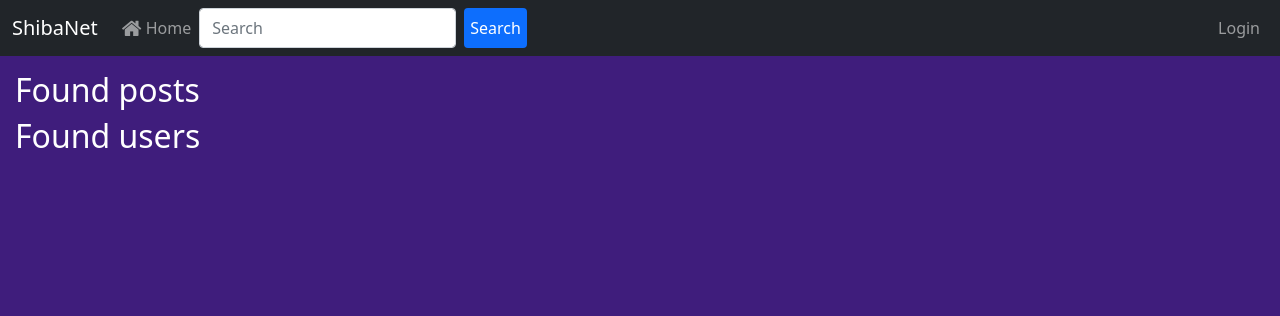
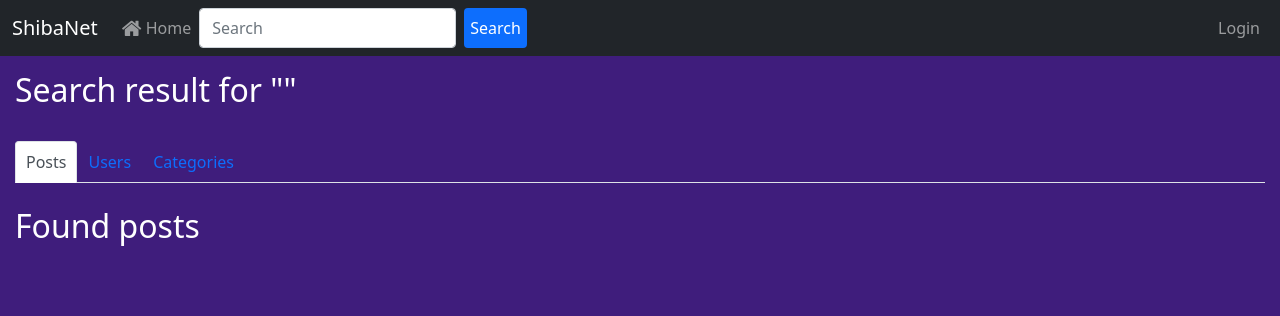
Before and after one commit to redpenguinyt/ShibaNet, a Flask app: page /search in a window 1280 px wide. Shown: the top 316 px of the page. Run offline with Flask 2, Linux system fonts and the light colour scheme; data that the repository does not hold is empty; some libraries are stand-ins or nearby versions.

Commit message:
improved security, search improvements

```diff
--- a/main.py
+++ b/main.py
@@ -30,7 +30,7 @@ def search():
 	query = request.args["search"] if "search" in request.args else ""
 
 	found_posts = mongo.db.posts.find({ "$text": { "$search": query }}).sort('timestamp', DESCENDING)
-	found_users = mongo.db.users.find({ "$text": { "$search": query }})
+	found_users = mongo.db.users.find({ "$text": { "$search": query }}, projection={"password": False,"_id": False, "email": False})
 
 	return render_template(
 		"search.html",
@@ -325,7 +325,7 @@ def view_user(username):
 			return redirect(url_for("view_user", username=session["username"]))
 
 	users = mongo.db.users
-	user = users.find_one({"name": username})
+	user = users.find_one({"name": username}, projection={"password": False,"_id": False, "email": False})
 	if not user:
 		return render_template("message.html",title="404",body="That user doesn't exist", notifs=user_notifs), 404
 
--- a/templates/search.html
+++ b/templates/search.html
@@ -1,14 +1,37 @@
 {% extends "base.html" %}
 {% block content %}
+<title>Search - ShibaNet</title>
 
+<h2>Search result for "{{ request.args["search"] }}"</h2><br>
+
+<ul class="nav nav-tabs" id="myTab" role="tablist">
+	<li class="nav-item" role="presentation">
+		<button class="nav-link active" id="posts-tab" data-bs-toggle="tab" data-bs-target="#posts" type="button" role="tab" aria-controls="posts" aria-selected="true">Posts</button>
+	</li>
+  	<li class="nav-item" role="presentation">
+    	<button class="nav-link" id="users-tab" data-bs-toggle="tab" data-bs-target="#users" type="button" role="tab" aria-controls="users" aria-selected="false">Users</button>
+  	</li>
+  	<li class="nav-item" role="presentation">
+    	<button class="nav-link" id="categories-tab" data-bs-toggle="tab" data-bs-target="#categories" type="button" role="tab" aria-controls="categories" aria-selected="false">Categories</button>
+  	</li>
+</ul>
+<br>
+<div class="tab-content" id="myTabContent">
+	<div class="tab-pane fade show active" id="posts" role="tabpanel" aria-labelledby="posts-tab">
 		<h2>Found posts</h2>
 		{% for post in posts %}
 		{{ post }}<br><br>
 		{% endfor %}
-
+	</div>
+	<div class="tab-pane fade" id="users" role="tabpanel" aria-labelledby="users-tab">
 		<h2>Found users</h2>
 		{% for user in users %}
 		{{ user }}<br><br>
 		{% endfor %}
+	</div>
+	<div class="tab-pane fade" id="categories" role="tabpanel" aria-labelledby="categories-tab">
+		Categories coming soon!
+	</div>
+</div>
 
 {% endblock %}
--- a/utils/authutils.py
+++ b/utils/authutils.py
@@ -108,7 +108,7 @@ def confirm():
 					"password": tmp_user["password"],
 					"following": ["ShibaNet_Official"],
 					"bio": "",
-					"pfp": "",
+					"pfp": f"https://avatars.dicebear.com/api/jdenticon/{tmp_user['name']}.svg",
 					"theme":"amethyst"
 				}
 			)
```
Also changed, not shown: utils/flask.py (+9 -6 lines). Lines whose indentation alone changed are shown as unchanged.
